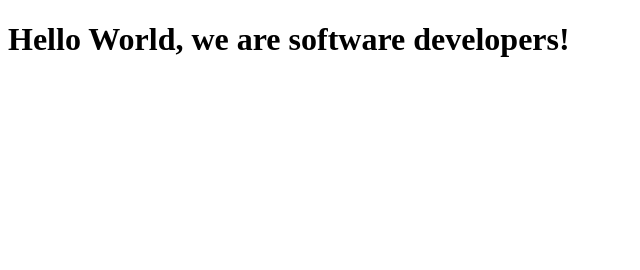
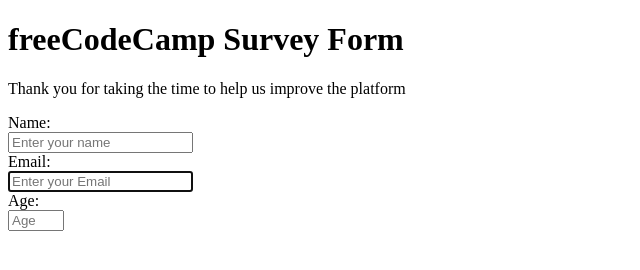
Before and after one commit to chinweokwu/surveyform, a plain HTML site: page index.html in a window 1280 px wide. Shown: the whole page, without its empty margins (0-640 px from the left). Drawn offline with Linux system fonts and the light colour scheme.

Commit message:
user story 1-11

```diff
--- a/index.html
+++ b/index.html
@@ -7,7 +7,42 @@
   </head>
 
   <body>
-    <h1>Hello World, we are software developers!</h1>
+      <div >
+           <h1 id="title">freeCodeCamp Survey Form</h1>
+          <p id="description"> Thank you for taking the time to help us improve the platform</p>
+         <div>
+            <form id="survey-form">
+                <div>
+                    <div class="labels">
+                      <label id="name-label" for="name"> Name: </label>
+                    </div>
+                    <div class="rightTab">
+                      <input type="text" name="name-label" id="name" class="input-field" placeholder="Enter your name" required>
+                    </div>
+                  </div>
+
+                  <div>
+                    <div class="labels">
+                      <label id="email-label" for="email">Email: </label>
+                    </div>
+                    <div class="rightTab">
+                      <input autofocus type="email" name="email" id="email" class="input-field" placeholder="Enter your Email" required >
+                    </div>
+                  </div>
+                  <div>
+                    <div class="labels">
+                      <label id="number-label" for="age"> Age: </label>
+                    </div>
+                    <div class="rightTab">
+                      <input type="number" name="number-label" id= "number" min="2" max="20" class="input-field" placeholder="Age">
+                    </div>
+                  </div>
+                  <div>
+
+            </form>
+
+</div>
+      </div>
     <script src="https://cdn.freecodecamp.org/testable-projects-fcc/v1/bundle.js"></script>
 
     <script src="js/index.js"></script>
```
